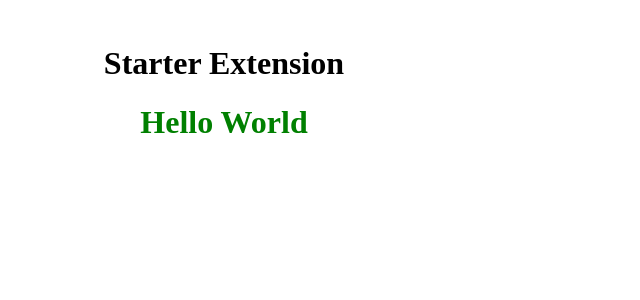
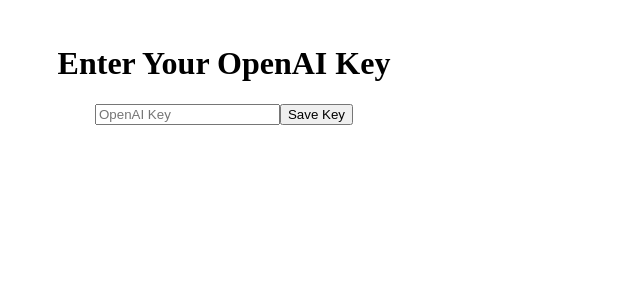
Before and after one commit to lukashchu/smart-email-calendar-scheduler, a React (Vite) app: page / in a window 1280 px wide. Shown: the top 300 px of the page, without its empty margins (0-640 px from the left). Built offline with nearby package versions, Linux system fonts and the light colour scheme.

Commit message:
feat: added prompt for user to add openai key

```diff
--- a/src/App.tsx
+++ b/src/App.tsx
@@ -3,10 +3,44 @@
 import Hello from "./components/Hello";
 
 function App() {
+  const [openAiKey, setOpenAiKey] = useState("");
+  const [isKeySaved, setIsKeySaved] = useState(false);
+
+  useEffect(() => {
+    // Check if the key is already saved in localStorage
+    const savedKey = localStorage.getItem("encryptedOpenAiKey");
+    if (savedKey) {
+      setIsKeySaved(true);
+    }
+  }, []);
+
+  const handleSaveKey = () => {
+    if (openAiKey) {
+      // Encrypt the key (simple base64 for demonstration; replace with stronger encryption in production)
+      const encryptedKey = btoa(openAiKey);
+      localStorage.setItem("encryptedOpenAiKey", encryptedKey);
+      setIsKeySaved(true);
+    }
+  };
+
+  if (!isKeySaved) {
+    return (
+      <div className="App">
+        <h1>Enter Your OpenAI Key</h1>
+        <input
+          type="password"
+          placeholder="OpenAI Key"
+          value={openAiKey}
+          onChange={(e) => setOpenAiKey(e.target.value)}
+        />
+        <button onClick={handleSaveKey}>Save Key</button>
+      </div>
+    );
+  }
+
   return (
     <div className="App">
-      <h1>Starter Extension</h1>
-      {/* Render the SnippetList component with the snippets and event handlers */}
+      <h1>Welcome to the Home Page</h1>
       <Hello person="World" />
     </div>
   );
```
